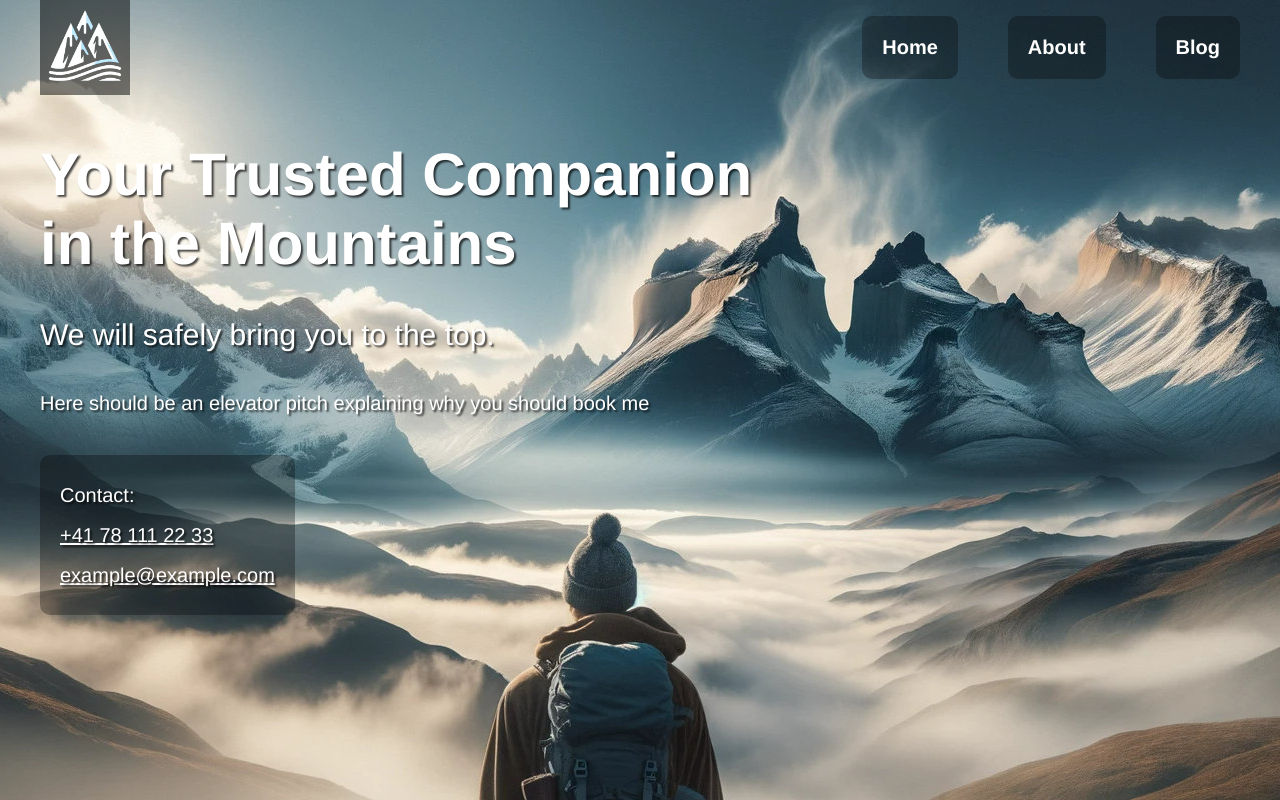
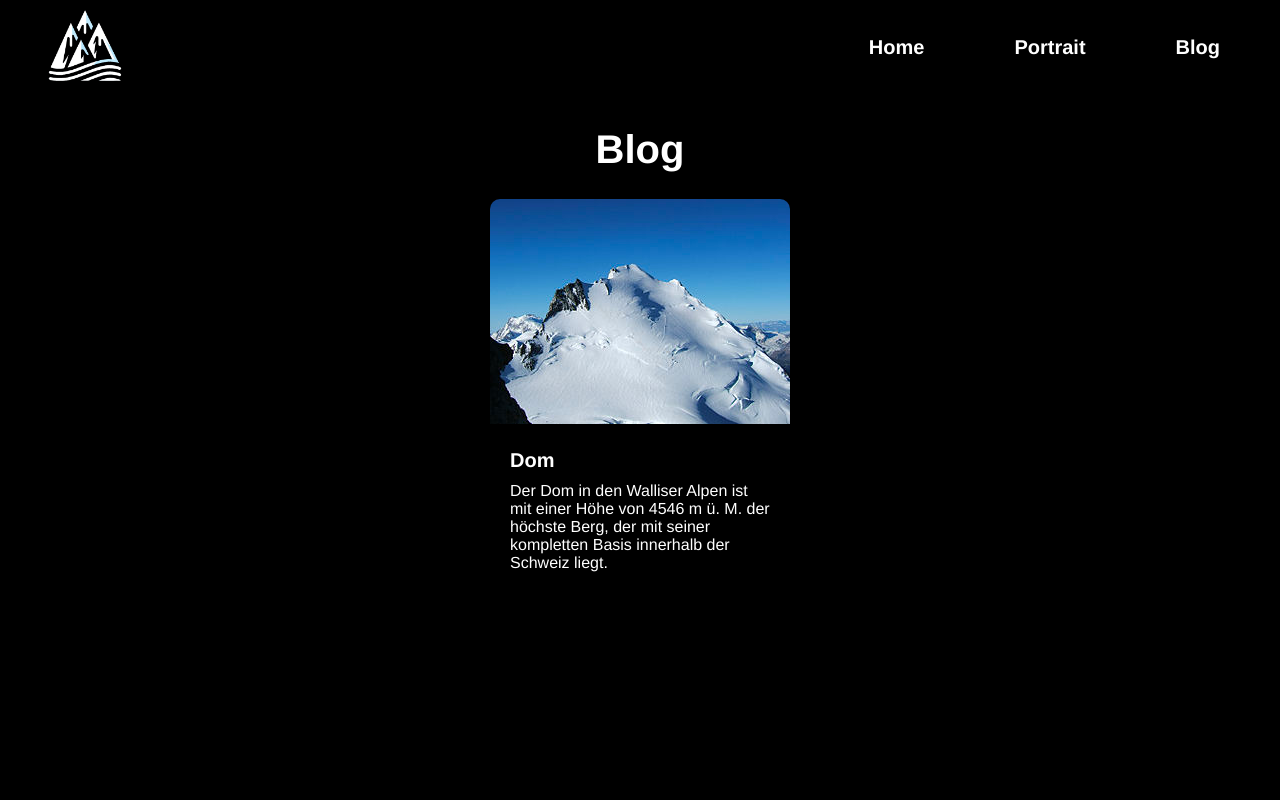
Before and after one commit to Riatomerehentroweard/portfolio, an Angular app: page /blog in a window 1280 px wide. Before the commit this address led to /home. Built offline with nearby package versions, Linux system fonts and the light colour scheme.

Commit message:
added first blog article

```diff
--- a/src/app/about/about/about.component.scss
+++ b/src/app/about/about/about.component.scss
@@ -25,22 +25,6 @@
   padding: 0 1rem;
   text-align: center;
 
-  h1 {
-    font-size: 2rem;
-  }
-
-  h2 {
-    font-size: 1.5rem;
-  }
-
-  p {
-    text-align: justify;
-    hyphens: auto;
-    max-width: 1024px;
-    margin-left: auto;
-    margin-right: auto;
-  }
-
   @media (max-width: 699px) {
     margin-top: 25vh;
     min-height: 75vh;
--- a/src/app/app-routing.module.ts
+++ b/src/app/app-routing.module.ts
@@ -16,6 +16,10 @@ const routes: Routes = [
     loadChildren: () => import('./about/about.module').then((m) => m.AboutModule),
   },
   {
+    path: 'blog',
+    loadChildren: () => import('./blog/blog.module').then((m) => m.BlogModule),
+  },
+  {
     path: '**',
     redirectTo: 'home',
   },
--- /dev/null
+++ b/src/app/blog/blog-routing.module.ts
@@ -0,0 +1,21 @@
+import {NgModule} from "@angular/core";
+import {RouterModule, Routes} from "@angular/router";
+import {BlogComponent} from "./blog/blog.component";
+
+const ROUTES: Routes = [
+  {
+    path: '',
+    children: [
+      {
+        path: '',
+        component: BlogComponent,
+      }
+    ]
+  }
+];
+
+@NgModule({
+  imports: [RouterModule.forChild(ROUTES)],
+  exports: [RouterModule],
+})
+export class BlogRoutingModule {}
--- /dev/null
+++ b/src/app/blog/blog/blog.component.html
@@ -0,0 +1,17 @@
+<div class="content">
+  <h1>Blog</h1>
+
+  <div class="card__container">
+
+    <div
+      *ngFor="let article of articles$ | async; let i = index"
+      class="card"
+      (click)="navigateToArticle(article.id)">
+      <img [src]="'assets/images/' + article.image" [alt]="article.title">
+      <div class="card-body">
+        <div class="card__title">{{ article.title }}</div>
+        <div class="card__description">{{ article.description }}</div>
+      </div>
+    </div>
+  </div>
+</div>
--- /dev/null
+++ b/src/app/blog/blog/blog.component.scss
@@ -0,0 +1,41 @@
+.content {
+  color: white;
+  padding-top: 5rem;
+  text-align: center;
+}
+
+.card {
+  cursor: pointer;
+  margin-bottom: 2rem;
+  width: 15rem;
+  border-radius: 10px;
+  overflow: hidden;
+
+  img {
+    width: 15rem;
+    height: auto;
+  }
+
+  .card-body {
+    padding: 1rem;
+  }
+}
+
+.card {
+  &__container {
+    display: flex;
+    justify-content: center;
+    flex-wrap: wrap;
+  }
+
+  &__title {
+    text-align: left;
+    font-weight: bold;
+    margin-bottom: 0.5rem;
+  }
+
+  &__description {
+    text-align: left;
+    font-size: 0.8rem;
+  }
+}
--- /dev/null
+++ b/src/app/blog/blog/blog.component.ts
@@ -0,0 +1,26 @@
+import { Component } from '@angular/core';
+import {HttpClient} from "@angular/common/http";
+import {Router} from "@angular/router";
+
+export interface Article {
+  id: string;
+  title: string;
+  description: string;
+  image: string;
+}
+
+@Component({
+  selector: 'app-blog',
+  templateUrl: './blog.component.html',
+  styleUrls: ['./blog.component.scss']
+})
+export class BlogComponent {
+
+  articles$ = this.http.get<Article[]>(`assets/all_articles.json`);
+
+  constructor(private http: HttpClient, private router: Router) {}
+
+  navigateToArticle(articleId: string) {
+    void this.router.navigate([`/${articleId}`]);
+  }
+}
--- a/src/app/core/components/header/header.component.ts
+++ b/src/app/core/components/header/header.component.ts
@@ -17,7 +17,7 @@ export class HeaderComponent {
 
   links: Link[] = [
     {label: 'Home', path: ['/', 'home'],},
-    {label: 'About', path: ['/', 'about'],},
+    {label: 'Portrait', path: ['/', 'about'],},
     {label: 'Blog', path: ['/', 'blog'],},
   ]
 
--- /dev/null
+++ b/src/assets/all_articles.json
@@ -0,0 +1,8 @@
+[
+  {
+    "id": "001",
+    "title": "Dom",
+    "description": "Der Dom in den Walliser Alpen ist mit einer Höhe von 4546 m ü. M. der höchste Berg, der mit seiner kompletten Basis innerhalb der Schweiz liegt.",
+    "image": "dom.png"
+  }
+]
--- /dev/null
+++ b/src/assets/articles/article_001.json
@@ -0,0 +1,5 @@
+{
+  "title": "Dom",
+  "description": "Der Dom in den Walliser Alpen ist mit einer Höhe von 4546 m ü. M. der höchste Berg, der mit seiner kompletten Basis innerhalb der Schweiz liegt.",
+  "image": "dom.png"
+}
--- a/src/styles.scss
+++ b/src/styles.scss
@@ -12,3 +12,19 @@ body {
 * {
   font-size: 20px;
 }
+
+h1 {
+  font-size: 2rem;
+}
+
+h2 {
+  font-size: 1.5rem;
+}
+
+p {
+  text-align: justify;
+  hyphens: auto;
+  max-width: 1024px;
+  margin-left: auto;
+  margin-right: auto;
+}
```
Also changed, not shown: src/app/blog/blog.module.ts (added, +18 -0 lines), src/assets/images/dom.png (added), 1 other file (tests, documents, lock files or other folders).
